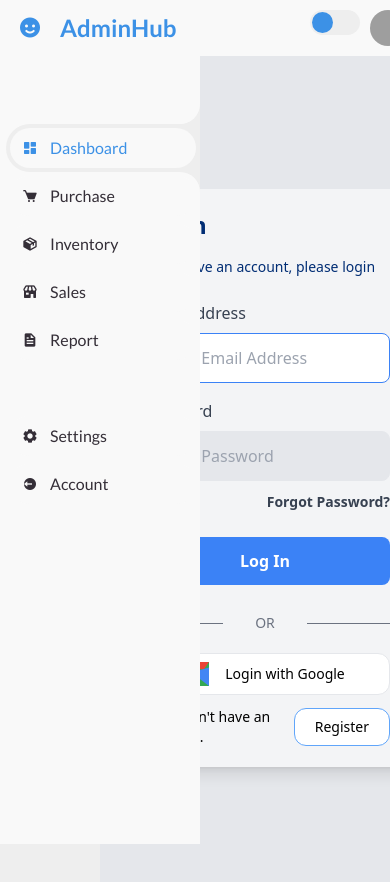
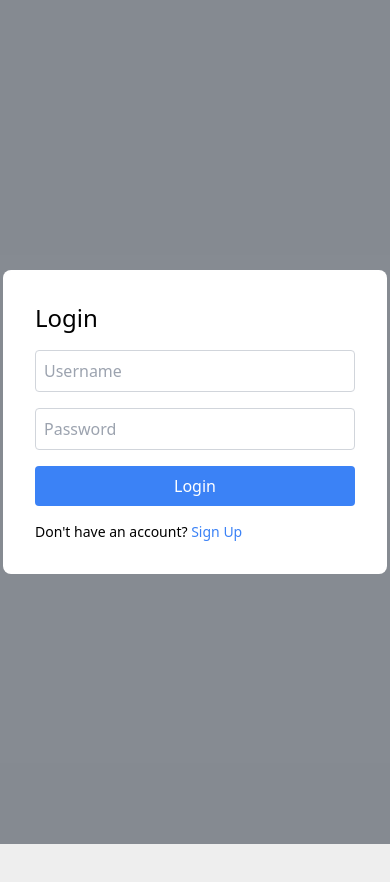
Before and after one commit to hexoinnovation/react-Inventory, a React (Vite) app: page / in a window 390 px wide. Shown: the top 882 px of the page. After the commit the page ends 844 px from the top, so only its background shows below. Built offline with nearby package versions, Linux system fonts and the light colour scheme; grey boxes are pictures that could not be loaded.

Commit message:
update login page

```diff
--- a/src/App.jsx
+++ b/src/App.jsx
@@ -1,6 +1,5 @@
-import { useEffect } from 'react';
-import React from 'react';
-import { BrowserRouter as Router, Route, Routes } from 'react-router-dom';
+import { useState, useEffect } from 'react';
+import { BrowserRouter as Router, Route, Routes, Navigate } from 'react-router-dom';
 import Sidebar from './Components/Sidebar';
 import Navbar from './Components/Navbar';
 import Inventory from './pages/Inventory';
@@ -9,61 +8,75 @@
 import Sales from './pages/Sales';
 import Settings from './pages/Settings';
 import Account from './pages/Account';
+import Dashboard from './pages/Dashboard';
 import Login from './pages/Login/Login';
-import Dashboard from './pages/Dashboard';
 
 const App = () => {
+  const [isAuthenticated, setIsAuthenticated] = useState(false); // Authentication state
+  const [showModal, setShowModal] = useState(true); // Show/Hide modal for login
+  const [sidebarVisible, setSidebarVisible] = useState(true); // Sidebar visibility state
+
+  // Handle login logic
+  const handleLogin = () => {
+    setIsAuthenticated(true); // Set user as authenticated
+    setShowModal(false); // Hide modal after login
+  };
+
+  // Handle logout logic
+  const handleLogout = () => {
+    setIsAuthenticated(false);
+    setShowModal(true); // Show modal after logout
+  };
+
+  // Handle sidebar toggle (when menu button is clicked)
+  const handleMenuClick = () => {
+    setSidebarVisible(prevState => !prevState); // Toggle sidebar visibility
+  };
+
   useEffect(() => {
-    // Define the callback functions
-    const handleMenuClick = () => {
-      const sidebar = document.getElementById('sidebar');
-      sidebar.classList.toggle('hide');
-    };
-
-    const handleSwitchModeChange = (event) => {
-      document.body.classList.toggle('dark', event.target.checked);
-    };
-
-    // Add event listeners
-    const menuBar = document.querySelector('.bx-menu');  // Fix selector for menu icon
-    const switchMode = document.getElementById('switch-mode');
-
-    if (menuBar) {
-      menuBar.addEventListener('click', handleMenuClick);
-    }
-
-    if (switchMode) {
-      switchMode.addEventListener('change', handleSwitchModeChange);
-    }
-
-    // Cleanup function to remove event listeners
-    return () => {
-      if (menuBar) {
-        menuBar.removeEventListener('click', handleMenuClick);
-      }
-      if (switchMode) {
-        switchMode.removeEventListener('change', handleSwitchModeChange);
-      }
-    };
-  }, []);  // Empty dependency array means this effect will run only once
+    // Any other setup logic can go here (e.g., checking authentication from localStorage)
+  }, []); // Empty dependency array means this effect runs only once
 
   return (
     <Router>
       <div className="App">
-        <Sidebar />
-        <div id="content">
-          <Navbar />
+        {/* Sidebar and Navbar only visible if user is authenticated */}
+        {isAuthenticated && <Sidebar sidebarVisible={sidebarVisible} />}
+        <div id="content" className={isAuthenticated ? "" : "blur-sm"}>
+          {/* Navbar only visible if user is authenticated */}
+          {isAuthenticated && <Navbar handleMenuClick={handleMenuClick} />}
+
+          {/* Routes */}
           <Routes>
-            <Route path="/" element={<Login />} />
-            <Route path="dashboard" element={<Dashboard />} />
-            <Route path="/purchase" element={<Purchase />} />
-            <Route path="/inventory" element={<Inventory />} />
-            <Route path="/sales" element={<Sales />} />
-            <Route path="/report" element={<Report />} />
-            <Route path="/settings" element={<Settings />} />
-            <Route path="/account" element={<Account />} />
+            <Route path="/" element={!isAuthenticated ? "" : <Dashboard handleLogin={handleLogin} />} />
+            <Route path="/dashboard" element={isAuthenticated ? <Dashboard handleLogout={handleLogout} /> : <Navigate to="/" />} />
+            <Route path="/purchase" element={isAuthenticated ? <Purchase /> : <Navigate to="/" />} />
+            <Route path="/inventory" element={isAuthenticated ? <Inventory /> : <Navigate to="/" />} />
+            <Route path="/sales" element={isAuthenticated ? <Sales /> : <Navigate to="/" />} />
+            <Route path="/report" element={isAuthenticated ? <Report /> : <Navigate to="/" />} />
+            <Route path="/settings" element={isAuthenticated ? <Settings /> : <Navigate to="/" />} />
+            <Route path="/account" element={isAuthenticated ? <Account /> : <Navigate to="/" />} />
           </Routes>
         </div>
+
+        {/* Modal for Login/Signup */}
+        {!isAuthenticated && showModal && (
+          <div className="fixed inset-0 flex items-center justify-center bg-gray-800 bg-opacity-50 z-50">
+            <div className="bg-white p-8 rounded-lg w-96">
+              <h2 className="text-2xl mb-4">Login</h2>
+              <form onSubmit={(e) => { e.preventDefault(); handleLogin(); }}>
+                <input type="text" placeholder="Username" className="mb-4 p-2 w-full border border-gray-300 rounded" />
+                <input type="password" placeholder="Password" className="mb-4 p-2 w-full border border-gray-300 rounded" />
+                <button type="submit" className="w-full bg-blue-500 text-white p-2 rounded hover:bg-blue-600">
+                  Login
+                </button>
+              </form>
+              <p className="text-sm mt-4">
+                Don't have an account? <button className="text-blue-500">Sign Up</button>
+              </p>
+            </div>
+          </div>
+        )}
       </div>
     </Router>
   );
--- a/src/Components/Navbar.jsx
+++ b/src/Components/Navbar.jsx
@@ -1,21 +1,25 @@
-import { useState } from "react";
+import { useState, useRef } from "react";
 
-const Navbar = () => {
+const Navbar = ({ handleMenuClick }) => {
   const [searchVisible, setSearchVisible] = useState(false);
+  const menuBarRef = useRef(null); // Ref for the menu icon
 
   const toggleSearch = (e) => {
     if (window.innerWidth < 576) {
-      e.preventDefault(); // Prevent the form from submitting
+      e.preventDefault(); // Prevent form submission
       setSearchVisible(!searchVisible); // Toggle search visibility
     }
   };
 
   return (
     <nav>
+      {/* Menu Icon */}
       <div className="search-menu">
-        <i className="bx bx-menu text-black"></i>
-
-
+        <i
+          ref={menuBarRef}
+          className="bx bx-menu text-black"
+          onClick={handleMenuClick} // Trigger the sidebar toggle
+        ></i>
 
         {/* Search form with dynamic classes */}
         <form action="#" className="search-form">
@@ -28,6 +32,7 @@
           </div>
         </form>
       </div>
+
       <div className="theme-profile">
         <input type="checkbox" id="switch-mode" hidden />
         <label htmlFor="switch-mode" className="switch-mode"></label>
--- a/src/Components/Sidebar.jsx
+++ b/src/Components/Sidebar.jsx
@@ -1,7 +1,7 @@
-import { useState } from 'react';
-import { Link } from 'react-router-dom'; // Import Link from React Router
+import { useState, useEffect } from 'react';
+import { Link } from 'react-router-dom';
 
-const Sidebar = () => {
+const Sidebar = ({ sidebarVisible }) => {
   const [activeLink, setActiveLink] = useState('Dashboard'); // Default active link is Dashboard
 
   // Handle link click and set active link
@@ -10,71 +10,56 @@
   };
 
   return (
-    <section id="sidebar">
-      {/* Brand section */}
-      <a href="#" className="brand">
-        <i className="bx bxs-smile"></i>
-        <span className="text">AdminHub</span>
-      </a>
+    <section id="sidebar" className={sidebarVisible ? '' : 'hide'}>
+      {/* Sidebar Brand */}
+      <div className="sidebar-header">
+        <a href="#" className="brand">
+          <i className="bx bxs-smile"></i>
+          {/* Show brand name when sidebar is visible */}
+          {sidebarVisible && <span className="text">AdminHub</span>}
+        </a>
+      </div>
 
       {/* Sidebar menu */}
       <ul className="side-menu top">
-        {/* Dashboard Link */}
-        <li className={activeLink === 'Dashboard' ? 'active' : ''}>
-          <Link to="dashboard" onClick={() => handleLinkClick('Dashboard')}>
-            <i className="bx bxs-dashboard"></i>
-            <span className="text">Dashboard</span>
-          </Link>
-        </li>
-
-        {/* Purchase Link */}
         <li className={activeLink === 'Purchase' ? 'active' : ''}>
           <Link to="/purchase" onClick={() => handleLinkClick('Purchase')}>
             <i className="bx bxs-cart"></i>
-            <span className="text">Purchase</span>
+            {sidebarVisible && <span className="text">Purchase</span>}
           </Link>
         </li>
-
-        {/* Inventory Link */}
         <li className={activeLink === 'Inventory' ? 'active' : ''}>
           <Link to="/inventory" onClick={() => handleLinkClick('Inventory')}>
             <i className="bx bxs-package"></i>
-            <span className="text">Inventory</span>
+            {sidebarVisible && <span className="text">Inventory</span>}
           </Link>
         </li>
-
-        {/* Sales Link */}
         <li className={activeLink === 'Sales' ? 'active' : ''}>
           <Link to="/sales" onClick={() => handleLinkClick('Sales')}>
             <i className="bx bxs-store"></i>
-            <span className="text">Sales</span>
+            {sidebarVisible && <span className="text">Sales</span>}
           </Link>
         </li>
-
-        {/* Report Link */}
         <li className={activeLink === 'Report' ? 'active' : ''}>
           <Link to="/report" onClick={() => handleLinkClick('Report')}>
             <i className="bx bxs-file"></i>
-            <span className="text">Report</span>
+            {sidebarVisible && <span className="text">Report</span>}
           </Link>
         </li>
       </ul>
 
       {/* Additional menu items */}
       <ul className="side-menu">
-        {/* Settings Link */}
         <li>
           <Link to="/settings">
             <i className="bx bxs-cog"></i>
-            <span className="text">Settings</span>
+            {sidebarVisible && <span className="text">Settings</span>}
           </Link>
         </li>
-
-        {/* Account Link */}
         <li>
           <Link to="/account">
             <i className="bx bxs-log-out-circle"></i>
-            <span className="text">Account</span>
+            {sidebarVisible && <span className="text">Account</span>}
           </Link>
         </li>
       </ul>
--- a/src/index.css
+++ b/src/index.css
@@ -10,12 +10,6 @@
 	box-sizing: border-box;
 }
 
-body.login-page #content {
-  display: none; /* Hide #content when on the login page */
-}
-body:not(.login-page) #content {
-  display: block;  /* Ensure content is shown when authenticated */
-}
 
 a {
 	text-decoration: none;
@@ -56,6 +50,7 @@
 	background: var(--grey);
 	overflow-x: hidden;
 }
+
 
 
 
--- a/src/pages/Login/Login.jsx
+++ b/src/pages/Login/Login.jsx
@@ -1,93 +1,81 @@
-//
+import { useState } from 'react';
+import { useNavigate } from 'react-router-dom'; // Import useNavigate
 
+const Login = ({ handleLogin }) => {
+  const [username, setUsername] = useState('');
+  const [password, setPassword] = useState('');
+  const [errorMessage, setErrorMessage] = useState('');
+  const navigate = useNavigate(); // Hook for navigation
 
-import React from 'react';
+  const handleSubmit = (e) => {
+    e.preventDefault();
 
-const Login = () => {
+    // Simulate login (you can replace this with your real login logic)
+    if (username === 'admin' && password === 'admin') {
+      handleLogin(); // Set user as authenticated
+      navigate('/dashboard'); // Navigate to dashboard after successful login
+    } else {
+      setErrorMessage('Invalid credentials'); // Show error message if credentials are incorrect
+    }
+  };
+
   return (
-    <div className="max-h-screen">
-
-      <section className="border-red-500 bg-gray-200 min-h-screen flex items-center justify-center">
-        <div className="bg-gray-100 p-5 flex rounded-2xl shadow-lg max-w-3xl">
-          <div className="md:w-1/2 px-5">
-            <h2 className="text-2xl font-bold text-[#002D74]">Login</h2>
-            <p className="text-sm mt-4 text-[#002D74]">If you have an account, please login</p>
-            <form className="mt-6" action="#" method="POST">
+    <section className="bg-gray-50 dark:bg-gray-900 flex h-screen justify-center items-center w-full">
+      <div className="flex flex-col items-center justify-center px-6 py-8 mx-auto md:h-screen lg:py-0">
+        <div className="w-full bg-white rounded-lg shadow dark:border md:mt-0 sm:max-w-md xl:p-0 dark:bg-gray-800 dark:border-gray-700">
+          <div className="p-6 space-y-4 md:space-y-6 sm:p-8">
+            <h1 className="text-xl font-bold leading-tight tracking-tight text-gray-900 md:text-2xl dark:text-white">
+              Sign in to your account
+            </h1>
+            <form className="space-y-4 md:space-y-6" onSubmit={handleSubmit}>
               <div>
-                <label className="block text-gray-700" htmlFor="email">Email Address</label>
+                <label htmlFor="username" className="block mb-2 text-sm font-medium text-gray-900 dark:text-white">Your email</label>
+                <div className="flex items-center border border-gray-300 rounded-lg">
                   <input
-                  type="email"
-                  id="email"
-                  placeholder="Enter Email Address"
-                  className="w-full px-4 py-3 rounded-lg bg-gray-200 mt-2 border focus:border-blue-500 focus:bg-white focus:outline-none"
-                  autoFocus
-                  autoComplete="email"
+                    type="text"
+                    name="username"
+                    id="username"
+                    value={username}
+                    onChange={(e) => setUsername(e.target.value)}
+                    className="bg-gray-50 text-gray-900 focus:ring-primary-600 focus:border-primary-600 block w-full p-2.5 pl-10 rounded-lg dark:bg-gray-700 dark:border-gray-600 dark:placeholder-gray-400 dark:text-white dark:focus:ring-blue-500 dark:focus:border-blue-500"
+                    placeholder="name@company.com"
                     required
                   />
                 </div>
+              </div>
 
-              <div className="mt-4">
-                <label className="block text-gray-700" htmlFor="password">Password</label>
+              <div>
+                <label htmlFor="password" className="block mb-2 text-sm font-medium text-gray-900 dark:text-white">Password</label>
+                <div className="flex items-center border border-gray-300 rounded-lg">
                   <input
                     type="password"
+                    name="password"
                     id="password"
-                  placeholder="Enter Password"
-                  minLength="6"
-                  className="w-full px-4 py-3 rounded-lg bg-gray-200 mt-2 border focus:border-blue-500 focus:bg-white focus:outline-none"
+                    value={password}
+                    onChange={(e) => setPassword(e.target.value)}
+                    className="bg-gray-50 text-gray-900 focus:ring-primary-600 focus:border-primary-600 block w-full p-2.5 pl-10 rounded-lg dark:bg-gray-700 dark:border-gray-600 dark:placeholder-gray-400 dark:text-white dark:focus:ring-blue-500 dark:focus:border-blue-500"
+                    placeholder="••••••••"
                     required
                   />
                 </div>
+              </div>
 
-              <div className="text-right mt-2">
-                <a href="#" className="text-sm font-semibold text-gray-700 hover:text-blue-700 focus:text-blue-700">Forgot Password?</a>
-              </div>
+              {errorMessage && (
+                <div className="text-red-500 text-sm">{errorMessage}</div>
+              )}
 
               <button
                 type="submit"
-                className="w-full block bg-blue-500 hover:bg-blue-400 focus:bg-blue-400 text-white font-semibold rounded-lg px-4 py-3 mt-6"
+                className="w-full text-white bg-primary-600 hover:bg-primary-700 focus:ring-4 focus:outline-none focus:ring-primary-300 font-medium rounded-lg text-sm px-5 py-2.5 text-center dark:bg-primary-600 dark:hover:bg-primary-700 dark:focus:ring-primary-800"
               >
-                Log In
-              </button>
-            </form>
-
-            <div className="mt-7 grid grid-cols-3 items-center text-gray-500">
-              <hr className="border-gray-500" />
-              <p className="text-center text-sm">OR</p>
-              <hr className="border-gray-500" />
-            </div>
-
-            <button
-              className="bg-white border py-2 w-full rounded-xl mt-5 flex justify-center items-center text-sm hover:scale-105 duration-300"
-            >
-              <svg xmlns="http://www.w3.org/2000/svg" className="w-6 h-6" viewBox="0 0 48 48">
-                <path fill="#FBBC05" d="M0 37V11l17 13z" />
-                <path fill="#EA4335" d="M0 11l17 13 7-6.1L48 14V0H0z" />
-                <path fill="#34A853" d="M0 37l30-23 7.9 1L48 0v48H0z" />
-                <path fill="#4285F4" d="M48 48L17 24l-4-3 35-10z" />
-              </svg>
-              <span className="ml-4">Login with Google</span>
+                Sign in
               </button>
 
-            <div className="text-sm flex justify-between items-center mt-3">
-              <p>If you don't have an account...</p>
-              <button
-                className="py-2 px-5 ml-3 bg-white border rounded-xl hover:scale-110 duration-300 border-blue-400"
-              >
-                Register
-              </button>
+            </form>
           </div>
-          </div>
-
-          <div className="w-1/2 md:block hidden">
-            <img
-              src="https://images.unsplash.com/photo-1614741118887-7a4ee193a5fa?ixlib=rb-4.0.3&ixid=MnwxMjA3fDB8MHxwaG90by1wYWdlfHx8fGVufDB8fHx8&auto=format&fit=crop&w=1887&q=80"
-              className="rounded-2xl"
-              alt="page"
-            />
         </div>
       </div>
     </section>
-    </div>
   );
 };
 
```
Also changed, not shown: src/pages/Dashboard.jsx (+9 -1 lines). Lines whose indentation alone changed are shown as unchanged.
